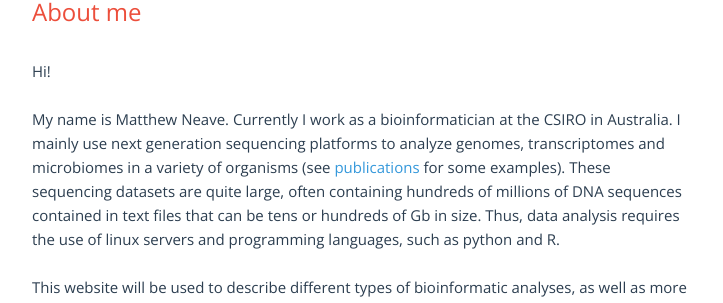
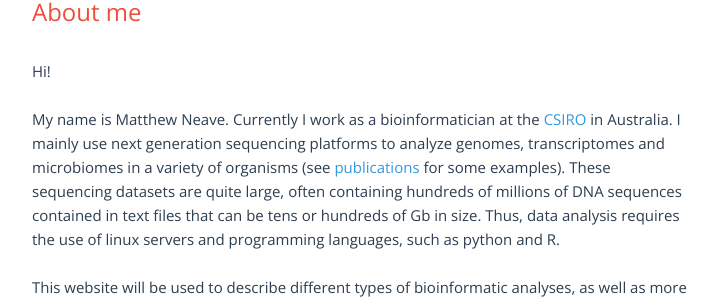
Before and after one commit to neavemj/neavemj.github.io, a Jekyll site: the page built from about.html, in a window 1280 px wide. Shown: the part 268-571 px from the top of the page, without its empty margins (278-1001 px from the left). Built offline with Jekyll 4.4.1, drawn with Linux system fonts in a browser that asks for light colours; nearby versions of some CDN libraries; comment, search, counter and statistics services are not loaded; part of the change alters nothing that is shown.

```diff
--- a/about.html
+++ b/about.html
@@ -13,7 +13,7 @@ layout: default
       <br>
       <br>
       My name is Matthew Neave.
-      Currently I work as a bioinformatician at the CSIRO in Australia.
+      Currently I work as a bioinformatician at the <a href=https://www.csiro.au/>CSIRO</a> in Australia.
       I mainly use next generation sequencing platforms to analyze genomes, transcriptomes and microbiomes in a variety of organisms
       (see <a href=/publications>publications</a> for some examples).
       These sequencing datasets are quite large, often containing hundreds of millions of DNA sequences contained in text files that can be tens or hundreds of Gb in size.
```
